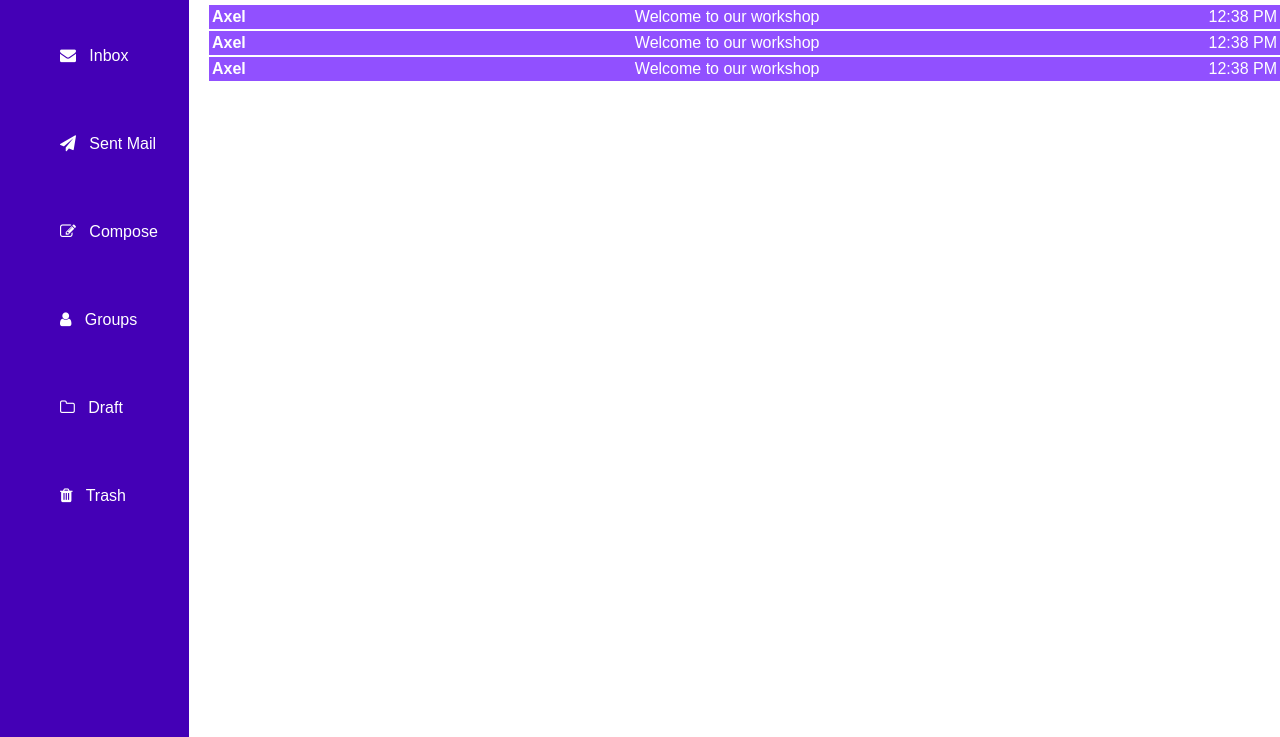
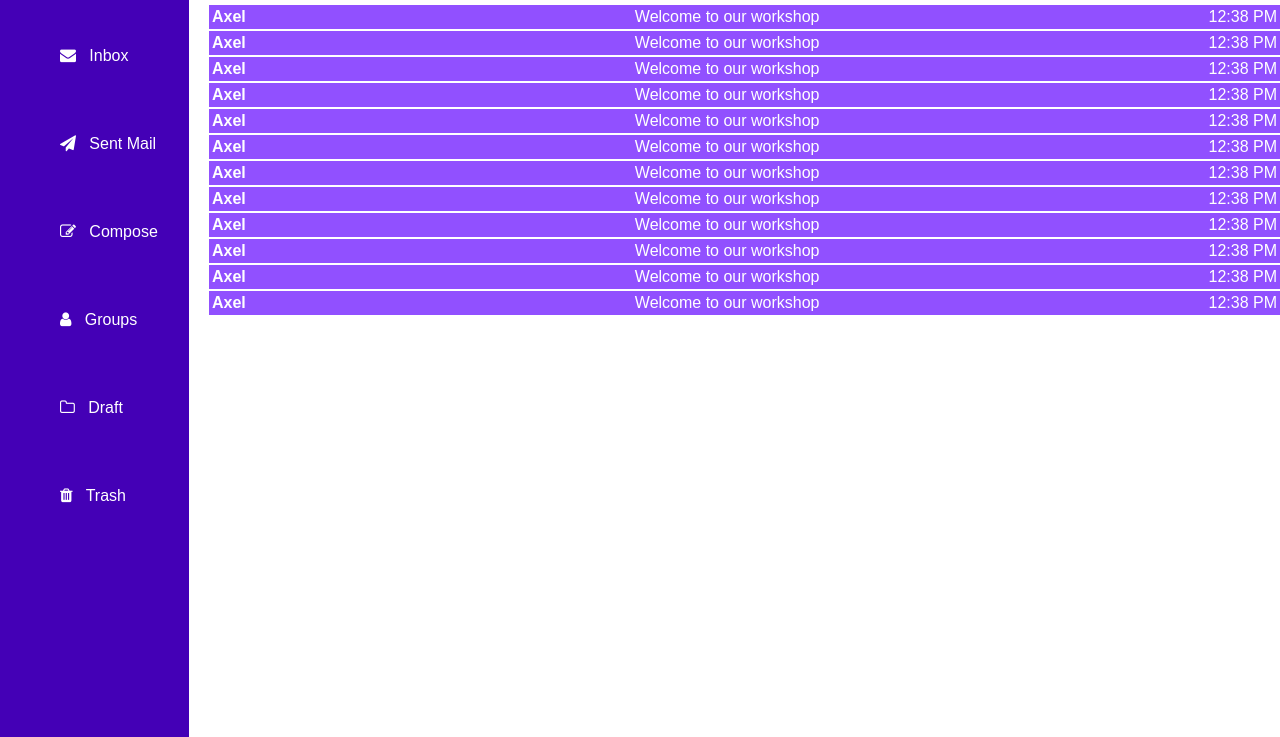
Before and after one commit to eliemugenzi/epic-mail, a plain HTML site: page UI/html/inbox.html in a window 1280 px wide. Shown: the part 63-800 px from the top of the page. Drawn offline with Linux system fonts and the light colour scheme; a web font is replaced by a local one.

Commit message:
[feature-164244794] Add more messages to the list

```diff
--- a/UI/html/inbox.html
+++ b/UI/html/inbox.html
@@ -85,6 +85,51 @@
             <div class="message__title">Welcome to our workshop</div>
             <div class="message__time">12:38 PM</div>
           </a>
+          <a class="message" href="single-message.html">
+            <strong class="message__sender">Axel</strong>
+            <div class="message__title">Welcome to our workshop</div>
+            <div class="message__time">12:38 PM</div>
+          </a>
+          <a class="message" href="single-message.html">
+            <strong class="message__sender">Axel</strong>
+            <div class="message__title">Welcome to our workshop</div>
+            <div class="message__time">12:38 PM</div>
+          </a>
+          <a class="message" href="single-message.html">
+            <strong class="message__sender">Axel</strong>
+            <div class="message__title">Welcome to our workshop</div>
+            <div class="message__time">12:38 PM</div>
+          </a>
+          <a class="message" href="single-message.html">
+            <strong class="message__sender">Axel</strong>
+            <div class="message__title">Welcome to our workshop</div>
+            <div class="message__time">12:38 PM</div>
+          </a>
+          <a class="message" href="single-message.html">
+            <strong class="message__sender">Axel</strong>
+            <div class="message__title">Welcome to our workshop</div>
+            <div class="message__time">12:38 PM</div>
+          </a>
+          <a class="message" href="single-message.html">
+            <strong class="message__sender">Axel</strong>
+            <div class="message__title">Welcome to our workshop</div>
+            <div class="message__time">12:38 PM</div>
+          </a>
+          <a class="message" href="single-message.html">
+            <strong class="message__sender">Axel</strong>
+            <div class="message__title">Welcome to our workshop</div>
+            <div class="message__time">12:38 PM</div>
+          </a>
+          <a class="message" href="single-message.html">
+            <strong class="message__sender">Axel</strong>
+            <div class="message__title">Welcome to our workshop</div>
+            <div class="message__time">12:38 PM</div>
+          </a>
+          <a class="message" href="single-message.html">
+            <strong class="message__sender">Axel</strong>
+            <div class="message__title">Welcome to our workshop</div>
+            <div class="message__time">12:38 PM</div>
+          </a>
         </div>
       </div>
     </main>
```
